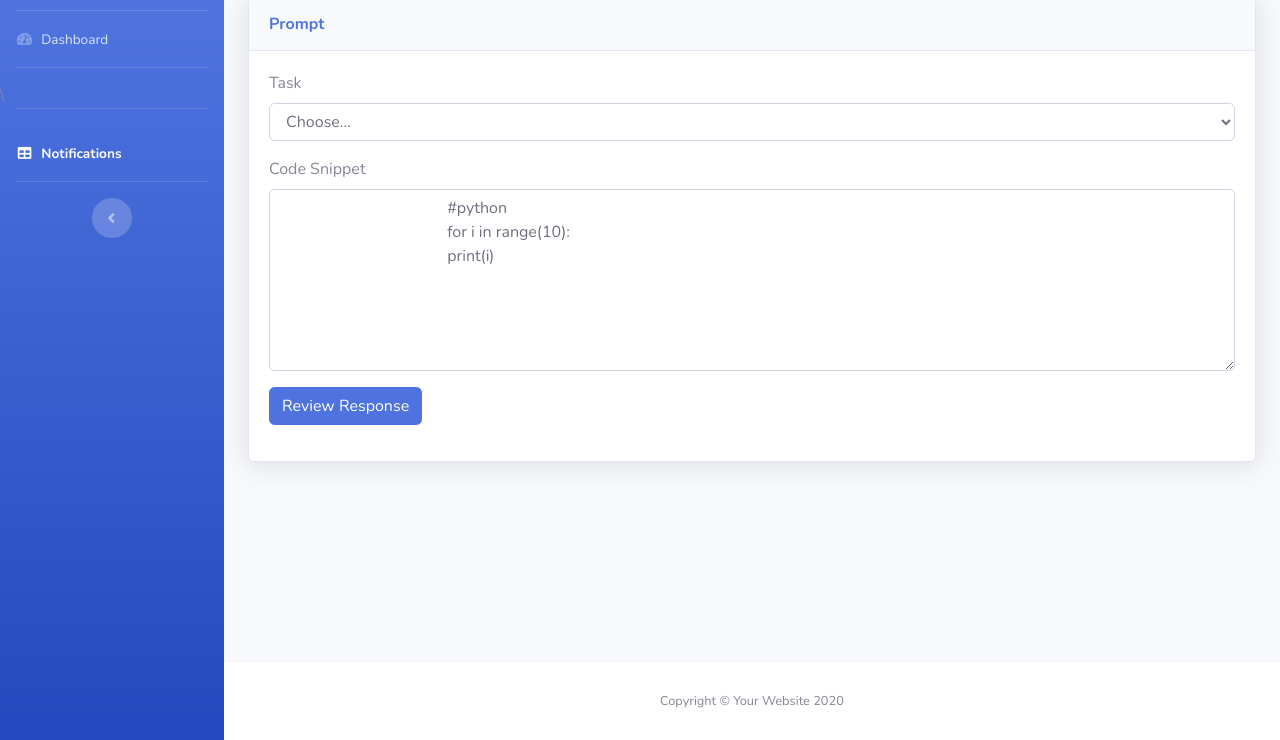
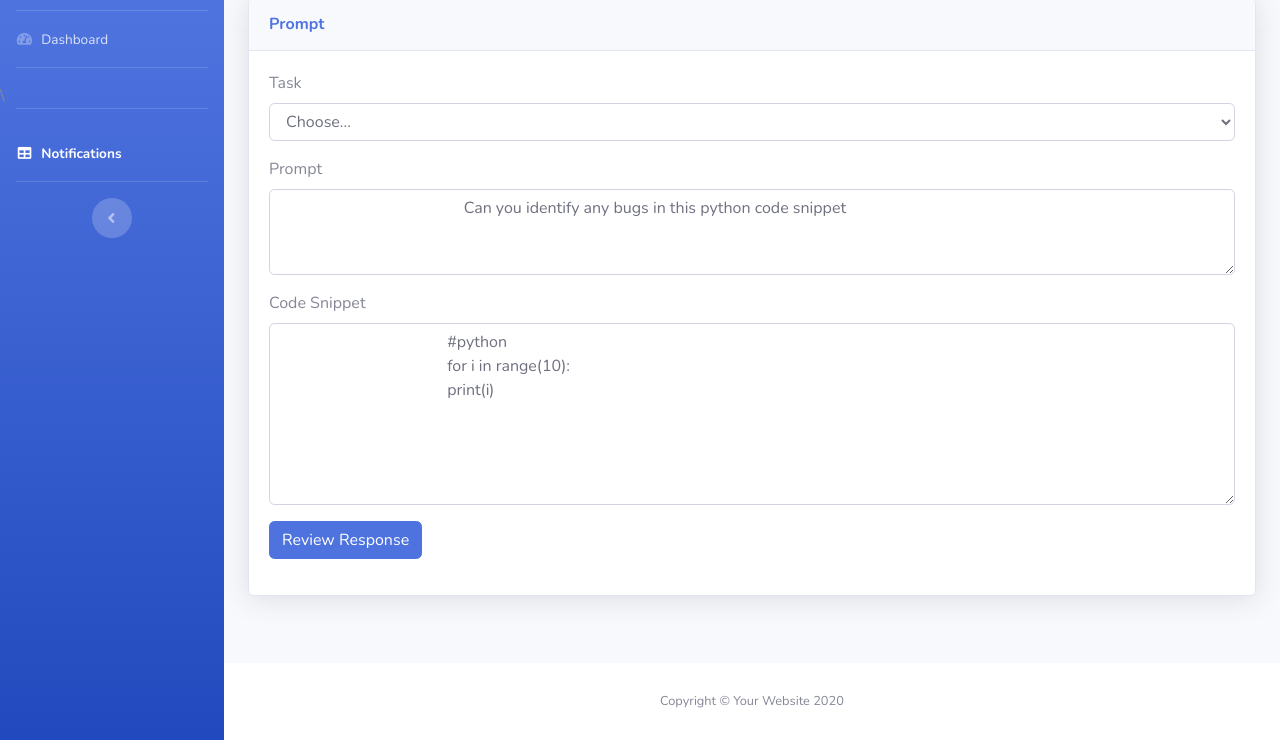
Before and after one commit to aditirajaraman/tech-tips, a website with bundled scripts: page submit_query.html in a window 1280 px wide. Shown: the part 60-800 px from the top of the page. Built offline with nearby package versions, Linux system fonts and the light colour scheme.

Commit message:
Update submit_query.html

```diff
--- a/submit_query.html
+++ b/submit_query.html
@@ -107,6 +107,12 @@
                                       </select>
                                     </div>
                                     <div class="form-group">
+                                        <label for="exampleFormControlSelect1">Prompt</label>
+                                        <textarea class="form-control" id="prompt" rows="3">
+                                            Can you identify any bugs in this python code snippet
+                                        </textarea>
+                                    </div>
+                                    <div class="form-group">
                                       <label for="exampleFormControlTextarea1">Code Snippet</label>
                                       <textarea class="form-control" id="exampleFormControlTextarea1" rows="7">
                                         #python
```
